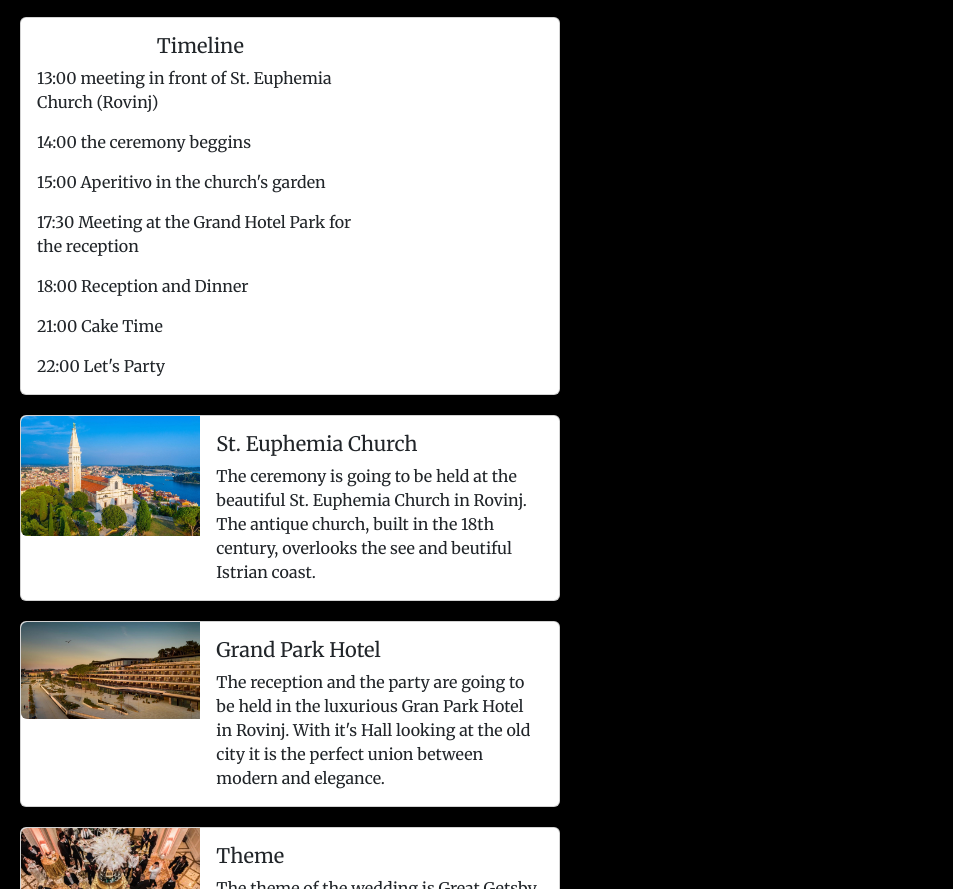
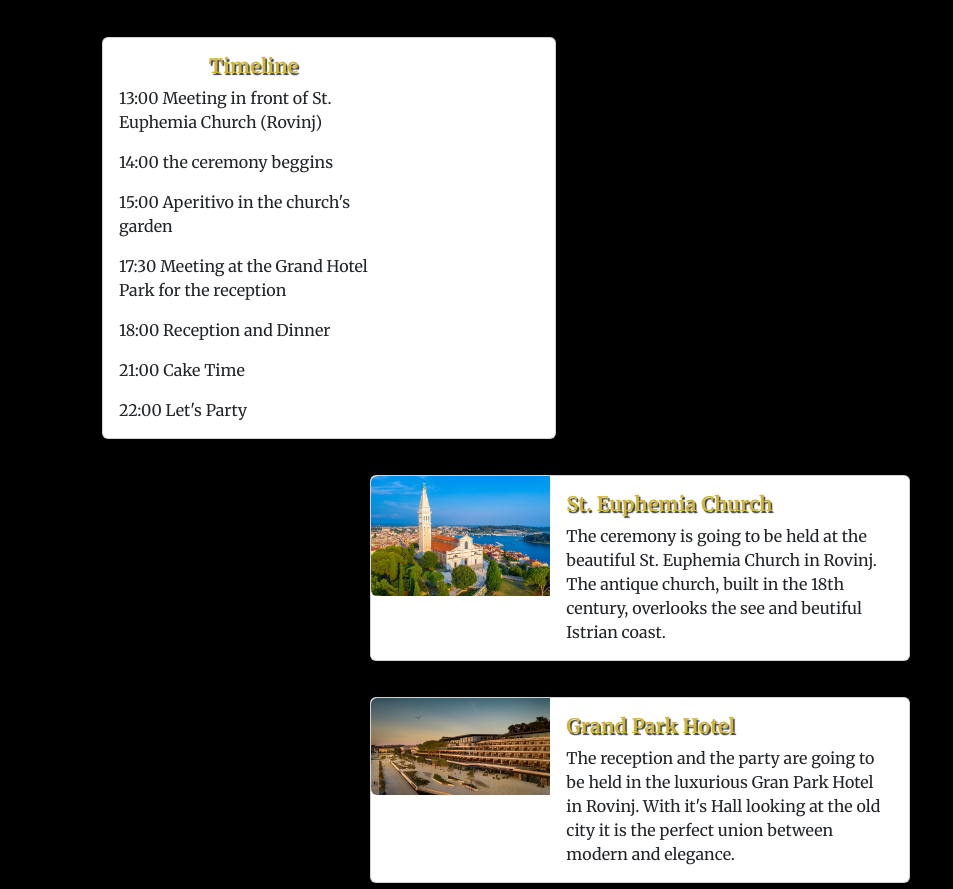
Before and after one commit to EliSosic/wedding-website, a plain HTML site: page weddingday.html in a window 1280 px wide. Shown: the part 183-1072 px from the top of the page, without its empty margins (0-953 px from the left). Drawn offline with nearby package versions, Linux system fonts and the light colour scheme.

Commit message:
added styling to weddingday.html

```diff
--- a/style.css
+++ b/style.css
@@ -13,6 +13,12 @@ body {
 
 h3 {
     font-size: 18px;
+}
+h5 {
+    color: var(--main-color);
+    text-shadow: 1.5px 1.5px 1px rgba(0, 0, 0, 0.760);
+    font-weight: bold;
+
 }
 
 footer {
@@ -120,7 +126,7 @@ footer {
 .photo-gallery {
     display: grid;
     grid-template-columns: 2fr 2fr 2fr;
-    grid-template-rows: repeat(1, 1fr 1fr);
+    grid-template-rows: repeat(1, 1, 1fr 1fr);
     grid-gap: 20px;
 }
 
@@ -128,3 +134,7 @@ footer {
     width: 100%;
     border-radius: 10px;
 }
+
+.photo-gallery-img:hover {
+    transform: scale(1.1);
+}
--- a/weddingday.html
+++ b/weddingday.html
@@ -48,12 +48,13 @@
         Wedding Day
     </h1>
 
-      <div class="card mb-3" style="max-width: 540px;">
+    <div class="container d-flex">
+      <div class="card mb-3" >
         <div class="row g-0">
           <div class="col-md-8">
             <div class="card-body">
-              <h5 class="card-title d-flex justify-content-center ">Timeline</h5>
-              <p class="card-text">13:00 meeting in front of St. Euphemia Church (Rovinj)</p>
+              <h5 class="d-flex justify-content-center "> Timeline</h5>
+              <p class="card-text"> <bold> 13:00 </bold> Meeting in front of St. Euphemia Church (Rovinj)</p>
               <p class="card-text">14:00 the ceremony beggins</p>
               <p class="card-text">15:00 Aperitivo in the church's garden</p>
               <p class="card-text">17:30 Meeting at the Grand Hotel Park for the reception</p>
@@ -64,7 +65,9 @@
           </div>
         </div>
       </div>
+    </div>
 
+    <div class="container d-flex justify-content-center">
       <div class="card mb-3" style="max-width: 540px;">
         <div class="row g-0">
           <div class="col-md-4">
@@ -72,14 +75,16 @@
           </div>
           <div class="col-md-8">
             <div class="card-body">
-              <h5 class="card-title">St. Euphemia Church</h5>
+              <h5 class="">St. Euphemia Church</h5>
               <p class="card-text">The ceremony is going to be held at the beautiful St. Euphemia Church in Rovinj. The antique church, built in the 18th century, overlooks the see and beutiful Istrian coast.</p>
 
             </div>
           </div>
         </div>
       </div>
+</div>
 
+      <div class="container d-flex justify-content-center">
       <div class="card mb-3" style="max-width: 540px;">
         <div class="row g-0">
           <div class="col-md-4">
@@ -87,13 +92,15 @@
           </div>
           <div class="col-md-8">
             <div class="card-body">
-              <h5 class="card-title">Grand Park Hotel</h5>
+              <h5 class="">Grand Park Hotel</h5>
               <p class="card-text">The reception and the party are going to be held in the luxurious Gran Park Hotel in Rovinj. With it's Hall looking at the old city it is the perfect union between modern and elegance.</p>
             </div>
           </div>
         </div>
       </div>
+      </div>
 
+      <div class="container d-flex justify-content-center">
       <div class="card mb-3" style="max-width: 540px;">
         <div class="row g-0">
           <div class="col-md-4">
@@ -101,13 +108,13 @@
           </div>
           <div class="col-md-8">
             <div class="card-body">
-              <h5 class="card-title">Theme</h5>
+              <h5 class="">Theme</h5>
               <p class="card-text">The theme of the wedding is Great Getsby with a modern twist. Champagne, fireworks, diamonds and fun! This are the only ruls. Dress in the blingiest most elegant of attiers and come celebrate with us!</p>
-              <p class="card-text"><small class="text-body-secondary">Last updated 3 mins ago</small></p>
+
             </div>
           </div>
         </div>
       </div>
-
+      </div>
 </body>
 </html>
```
Also changed, not shown: index.html (+1 -1 lines).
